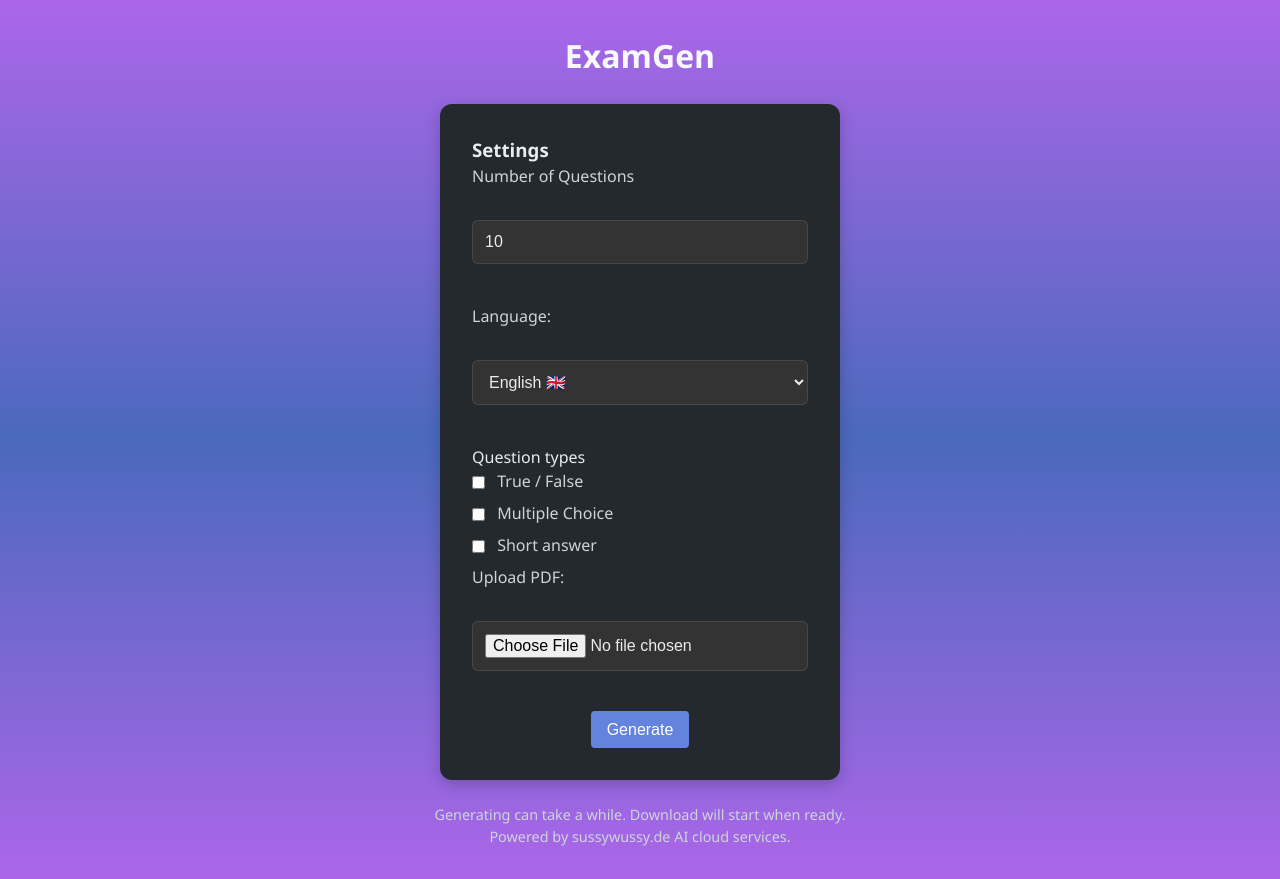
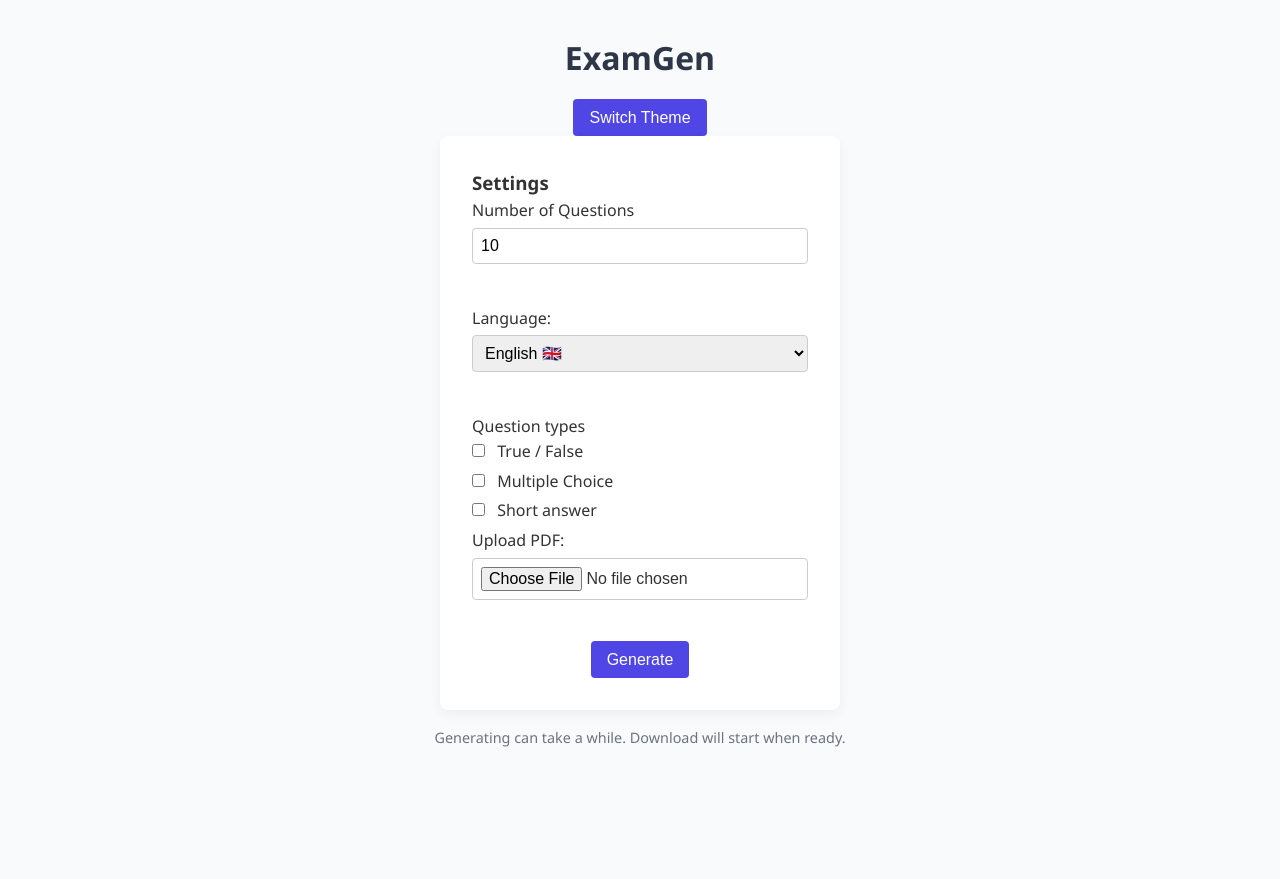
Before and after one commit to sam-k0/ExamGen, a Flask app: page / in a window 1280 px wide. After the commit the page ends 747 px from the top, so only its background shows below. Run offline with Flask 3, Linux system fonts and the light colour scheme.

Commit message:
mulitstyle switcher

```diff
--- a/src/examgen/static/style_dark.css
+++ b/src/examgen/static/style_dark.css
@@ -68,6 +68,8 @@ input[type="checkbox"] {
 }
 
 button {
+  display: block;
+  margin: 0 auto;
   background: var(--primary-color);
   color: #fff;
   padding: 0.6rem 1rem;
--- a/src/examgen/static/style.css
+++ b/src/examgen/static/style_light.css
@@ -59,6 +59,8 @@ input[type="checkbox"] {
 
 /* Submit button */
 button {
+    display: block;
+    margin: 0 auto;
     background: #4f46e5;
     color: #fff;
     padding: 0.6rem 1rem;
--- a/src/examgen/templates/index.html
+++ b/src/examgen/templates/index.html
@@ -2,10 +2,13 @@
 <html>
 <head>
     <title>ExamGen</title>
-    <link rel="stylesheet" href="{{ url_for('static', filename='style_modern.css') }}">
+    <link rel="stylesheet" href="{{ url_for('static', filename='style_light.css') }}" id="theme-stylesheet">
 </head>
 <body>
     <h1>ExamGen</h1>
+
+    <button id="themeButton">Switch Theme</button>
+
     <form method="POST" enctype="multipart/form-data" id="mainForm">
         <h3>Settings</h3>
         <label for="questionsnumber">Number of Questions</label><br>
@@ -36,9 +39,36 @@
 
         <button type="submit">Generate</button>
     </form>
-    <div id="loadingdiv">Generating can take a while. Download will start when ready.<br>Powered by sussywussy.de AI cloud services.</div>
+    <div id="loadingdiv">Generating can take a while. Download will start when ready.</div>
 
     <div id="error">{{error}}</div>
+</body>
+<script>
+    const themeButton = document.getElementById('themeButton');
+    const themeStylesheet = document.getElementById('theme-stylesheet');
+    let currentTheme = 0;
 
-</body>
+    themeButton.addEventListener('click', () => {
+
+        switch(currentTheme)
+        {
+            case 0:
+            currentTheme = 1;
+            themeStylesheet.href = "{{ url_for('static', filename='style_light.css') }}";
+            break;
+
+            case 1:
+            currentTheme = 2;
+            themeStylesheet.href = "{{ url_for('static', filename='style_dark.css') }}";
+            break;
+
+            case 2:
+            currentTheme = 0;
+            themeStylesheet.href = "{{ url_for('static', filename='style_modern.css') }}";
+            break;
+
+
+        }
+    });
+</script>
 </html>
```
Also changed, not shown: README.md, img/diagram.svg (renamed from diagram.svg), img/screenshot.png (added), img/screenshot_light.png (added), 2 other files.
